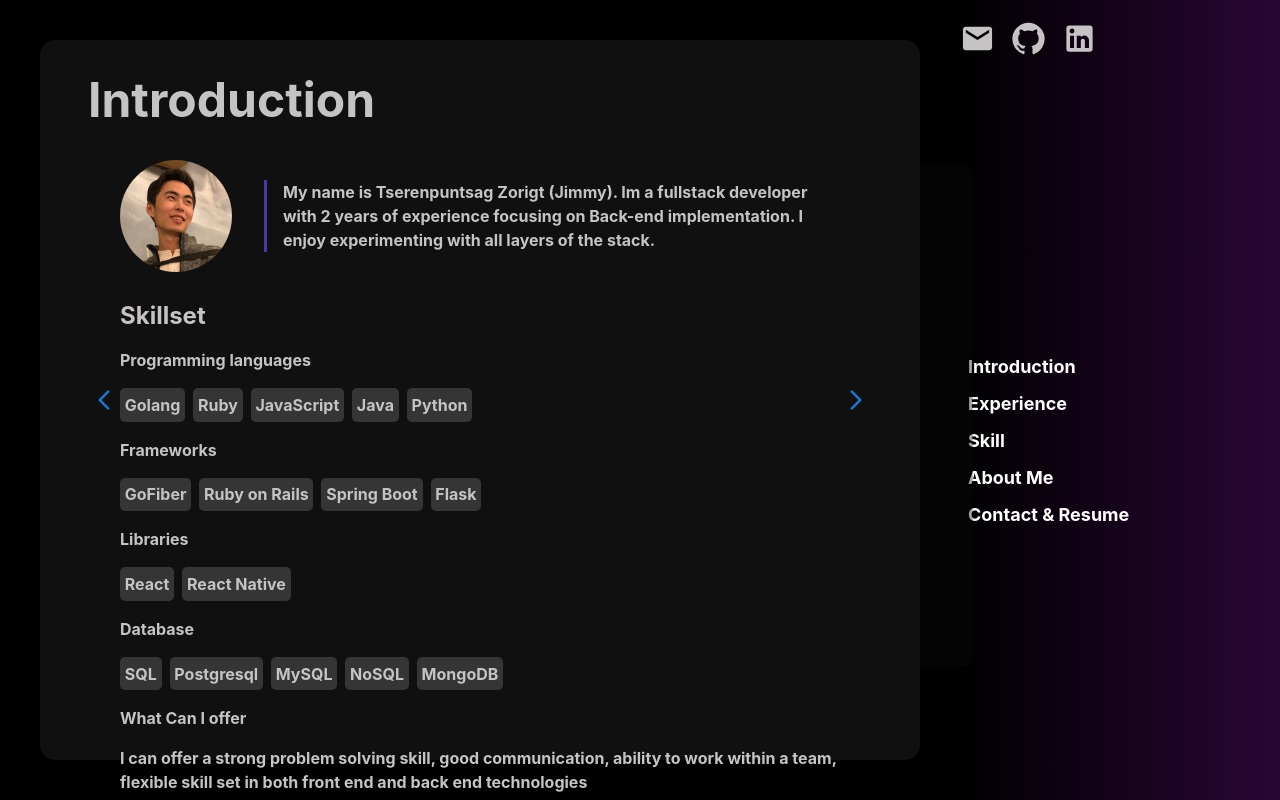
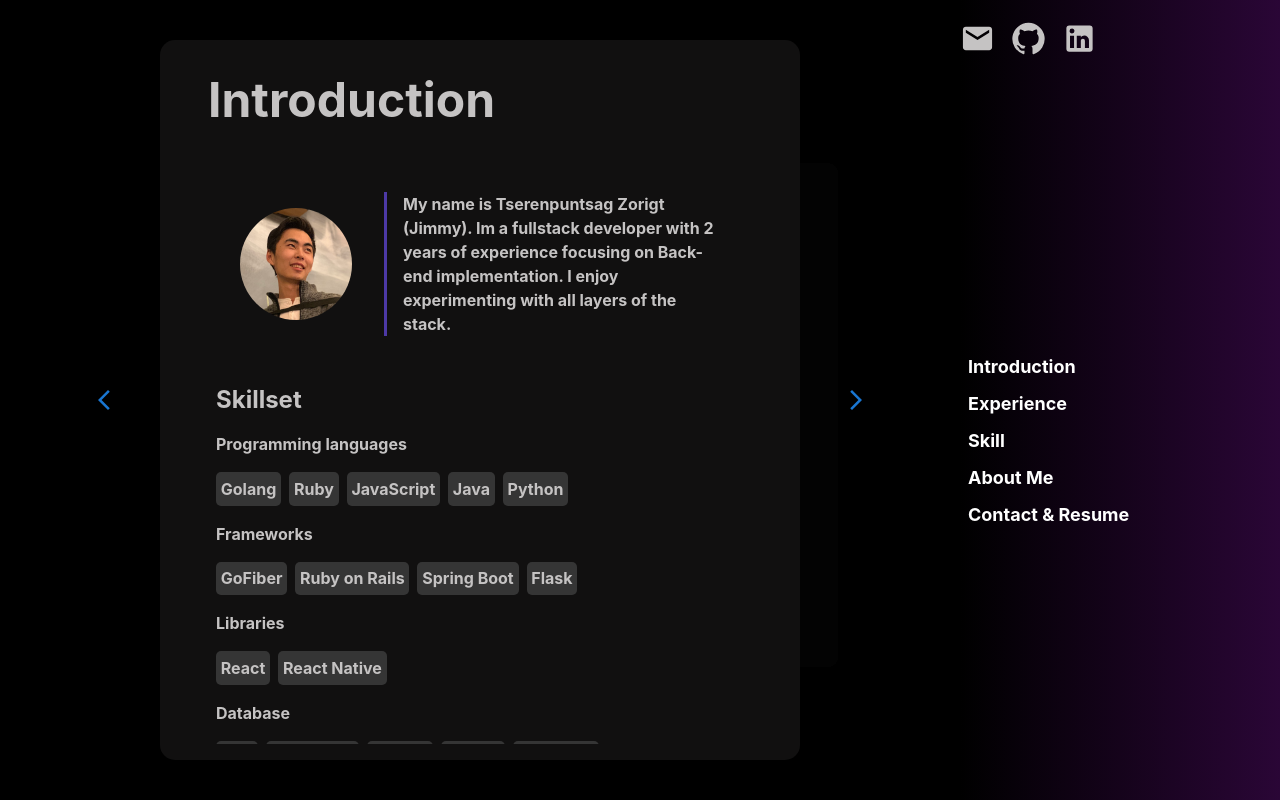
Before and after one commit to SonnyJimm/protofolio, a React (Create React App) app: page / in a window 1280 px wide. Built offline with nearby package versions, Linux system fonts and the light colour scheme.

Commit message:
pages init

```diff
--- a/src/App.css
+++ b/src/App.css
@@ -6,6 +6,7 @@
   justify-content: center;
   flex-direction: row;
   overflow: hidden;
+  font-size:medium;
   /* background-color: #fff; */
   flex: 3;
 }
@@ -38,9 +39,17 @@
   margin: 2rem;
   gap: 2rem;
 }
+.card-wrapper {
+  display: flex;
+  flex-direction: column;
+  flex: 1;
+}
 .card-contentb {
+  flex: 1;
   margin-left: 0.5rem;
-  margin-left: 2rem
+  padding-right: 2rem;
+  height: 20rem;
+  overflow-y: scroll;
 }
 .skill-items {
   display: flex;
@@ -49,5 +58,28 @@
 .skill-item {
   border-radius: 5px;
   background-color: #353535;
-  padding: 0.3rem;;
+  padding: 0.3rem;
 }
+/* width */
+::-webkit-scrollbar {
+  width: 5px;
+}
+
+/* Track */
+::-webkit-scrollbar-track {
+  background: transparent;
+}
+
+/* Handle */
+::-webkit-scrollbar-thumb {
+  background: #888;
+  border-radius: 2px;
+}
+
+/* Handle on hover */
+::-webkit-scrollbar-thumb:hover {
+  background: #555;
+}
+.input{
+  color: white;
+}
--- a/src/App.js
+++ b/src/App.js
@@ -2,10 +2,11 @@ import { useState } from "react";
 import "./styles/index.scss";
 import ArrowBackIosNewIcon from "@mui/icons-material/ArrowBackIosNew";
 import ArrowForwardIosIcon from "@mui/icons-material/ArrowForwardIos";
-import Navbar from "./component/navbar";
+import Navbar from "./component/Navbar";
 import Card from "./component/Card";
 import IntroPage from "./page/IntroPage";
-import ExperiencePage from "./page/experiencePage";
+import ExperiencePage from "./page/ExperiencePage";
+import ContactPage from "./page/ContanctPage";
 function App() {
   const [indexes, setIndexes] = useState({
     current: 1,
@@ -51,7 +52,7 @@ function App() {
             data 4
           </Card>
           <Card id={5} indexes={indexes}>
-            data 5
+            <ContactPage/>
           </Card>
         </div>
         <button className="btn-right" onClick={next}>
--- /dev/null
+++ b/src/page/ContanctPage.js
@@ -0,0 +1,29 @@
+import { FormControl, TextField } from "@mui/material";
+
+const ContactPage = () => {
+  return (
+    <div className="card-wrapper">
+      <h1 className="card-header">Contact & Resume</h1>
+      <div className="card-contentb">
+        <p>
+          If you want to view my resume click{" "}
+          <a href="https://drive.google.com/file/d/1xqI6ceCjAhTPAMhtlW3UO6wI4AGPbZzC/view?usp=sharing">
+            here
+          </a>
+        </p>
+
+        <p>Contact me </p>
+        <FormControl>
+          <TextField
+            label="Email"
+            InputProps={{
+              pattern: "^([a-zA-Z0-9_-.]+)@([a-zA-Z0-9_-.]+).([a-zA-Z]{2,5})$",
+              style: { color: "white" },
+            }}
+          />
+        </FormControl>
+      </div>
+    </div>
+  );
+};
+export default ContactPage;
--- a/src/page/IntroPage.js
+++ b/src/page/IntroPage.js
@@ -1,7 +1,7 @@
 import profile from "../IMG_9413.JPG";
 const IntroPage = () => {
   return (
-    <div>
+    <div className="card-wrapper">
       <h1 className="card-header">Introduction</h1>
       <div className="card-cs">
         <img className="pic" src={profile} alt="profile" />
@@ -17,31 +17,31 @@ const IntroPage = () => {
         <h2>Skillset</h2>
         <div>Programming languages</div>
         <p className="skill-items">
-          <div className="skill-item">Golang</div>
-          <div className="skill-item">Ruby</div>
-          <div className="skill-item">JavaScript</div>
-          <div className="skill-item">Java</div>
-          <div className="skill-item">Python</div>
+          <span className="skill-item">Golang</span>
+          <span className="skill-item">Ruby</span>
+          <span className="skill-item">JavaScript</span>
+          <span className="skill-item">Java</span>
+          <span className="skill-item">Python</span>
         </p>
         <div>Frameworks</div>
         <p className="skill-items">
-          <div className="skill-item">GoFiber</div>
-          <div className="skill-item">Ruby on Rails</div>
-          <div className="skill-item">Spring Boot</div>
-          <div className="skill-item">Flask</div>
+          <span className="skill-item">GoFiber</span>
+          <span className="skill-item">Ruby on Rails</span>
+          <span className="skill-item">Spring Boot</span>
+          <span className="skill-item">Flask</span>
         </p>
         <div>Libraries</div>
         <p className="skill-items">
-          <div className="skill-item">React</div>
-          <div className="skill-item">React Native</div>
+          <span className="skill-item">React</span>
+          <span className="skill-item">React Native</span>
         </p>
         <div>Database</div>
         <p className="skill-items">
-          <div className="skill-item">SQL</div>
-          <div className="skill-item">Postgresql</div>
-          <div className="skill-item">MySQL</div>
-          <div className="skill-item">NoSQL</div>
-          <div className="skill-item">MongoDB</div>
+          <span className="skill-item">SQL</span>
+          <span className="skill-item">Postgresql</span>
+          <span className="skill-item">MySQL</span>
+          <span className="skill-item">NoSQL</span>
+          <span className="skill-item">MongoDB</span>
         </p>
         <div>What Can I offer</div>
         <p>
--- a/src/page/experiencePage.js
+++ b/src/page/experiencePage.js
@@ -1,7 +1,6 @@
-import profile from "../IMG_9413.JPG";
 const ExperiencePage = () => {
   return (
-    <div>
+    <div className="card-wrapper">
       <h1 className="card-header">Professional Experience</h1>
       {/* <div className="card-cs">
         <img className="pic" src={profile} alt="profile" />
@@ -14,9 +13,99 @@ const ExperiencePage = () => {
         </div>
       </div> */}
       <div className="card-contentb">
-        <div>Zamdaa LLC 2021-2022 developer</div>
+        <div>Zamdaa LLC 2021-2022 Backend developer</div>
         <p>
-            Carrent API
+          An online platform connecting car renters with car rental businesses
+        </p>
+        <ul className="list-items">
+          <li>
+            Normalized previous database overhauled the relations of the tables,
+            indexing search fields resulting 20% faster query time and
+            eliminated the fields with overlapping responsibility on
+            SQL(PostgreSQL).
+          </li>
+          <li>
+            Engineered a RESTful API while implementing intricate business
+            logics within backend. Integrated additional functionalities,
+            including a robust mailing service powered by SendGrid, and
+            seamlessly incorporated a third-party payment system, QPAY.
+          </li>
+          <li>
+            Configured Nginx, containerized back end and front end using docker,
+            deploying front end and back end to the production servers on AWS.
+          </li>
+          <li>
+            Wrote Unit test for the business logics and API end points
+            successfully prevented multiple bugs to reaching production
+            environment.
+          </li>
+          <li>
+            Implementing security features for the sensitive information’s to
+            protect users privacy by generating short lived JWT token to
+            retrieve the users detail. (Information’s such as users driver’s
+            license cars, insurance details previously it was just an URL for
+            providing picture it had no security measures).
+          </li>
+        </ul>
+        <p className="skill-items">
+          <span className="skill-item">Postgresql</span>
+          <span className="skill-item">Golang</span>
+          <span className="skill-item">GoFiber</span>
+          <span className="skill-item">AWS</span>
+          <span className="skill-item">Docker</span>
+          <span className="skill-item">Rest API</span>
+        </p>
+        <div>Unimedia Solutions 2021 – 2021 Backend developer Intern</div>
+        <p>
+          Provides web marketing, web system development, and smartphone
+          application development services.
+        </p>
+        <ul className="list-items">
+          <li>
+            Spearheaded the development of a dynamic blog post platform during
+            the internship, enabling users to submit multimedia content,
+            including images and audio. Assumed ownership of the back-end
+            service, excelling in the implementation of audio and image
+            compression techniques, optimizing data storage efficiency and
+            enhancing overall site performance.
+          </li>
+        </ul>
+        <p className="skill-items">
+          <span className="skill-item">Postgresql</span>
+          <span className="skill-item">Ruby</span>
+          <span className="skill-item">Ruby on rails</span>
+          <span className="skill-item">AWS</span>
+          <span className="skill-item">Docker</span>
+          <span className="skill-item">Graphql</span>
+        </p>
+        <div>Odo EcoSystem 2020 – 2021 Software Developer Intern</div>
+        <p>
+          Provides web marketing, web system development, and smartphone
+          application development services.
+        </p>
+        <ul className="list-items">
+          <li>
+            Contributed in the development of a streamlined POS system enhancing
+            cashier efficiency and customer service through collaborative
+            contributions.
+          </li>
+          <li>
+            Successfully implemented an image compression feature for user
+            uploads significantly reducing data transfer times and enhancing the
+            overall user experience.
+          </li>
+          <li>
+            Contributed to the development of a robust API for the POS systems
+            enabling seamless retrieval of data and efficient processing of
+            sales taxes thereby ensuring accurate financial transaction
+            compliance.
+          </li>
+        </ul>
+        <p className="skill-items">
+          <span className="skill-item">React</span>
+          <span className="skill-item">React Native</span>
+          <span className="skill-item">Python</span>
+          <span className="skill-item">Flask</span>
         </p>
       </div>
     </div>
--- a/src/styles/components/cards.scss
+++ b/src/styles/components/cards.scss
@@ -35,6 +35,7 @@
     display: flex;
   }
   &-content-wrapper {
+    display: flex;
     margin: $baseComponentMargin;
   }
 }
--- a/src/styles/index.scss
+++ b/src/styles/index.scss
@@ -7,6 +7,7 @@ body {
   -moz-osx-font-smoothing: grayscale;
   background-color: #000000;
   //   overflow: hidden
+  font-size: 62.5%;
 }
 
 code {
--- a/src/styles/variables/vars.scss
+++ b/src/styles/variables/vars.scss
@@ -2,7 +2,7 @@ $baseTxtColor: #c5c3c3;
 $baseBorderRadius: 15px;
 $baseComponentMargin: 1rem;
 // card related stuff
-$cardWidth: 55rem;
+$cardWidth: 50vw;
 $cardHeight: 90vh;
 $cardBackgroundColor: #111010;
 $cardFaderBackgroudColor: #1f1f1e;
```
